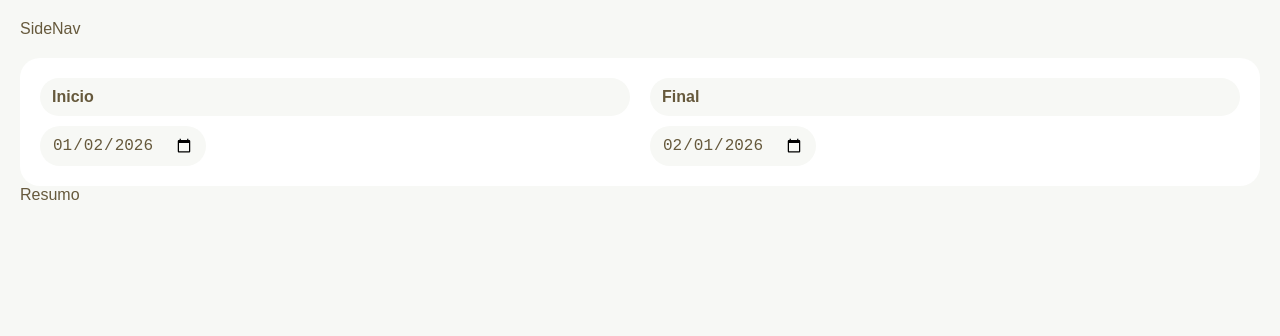
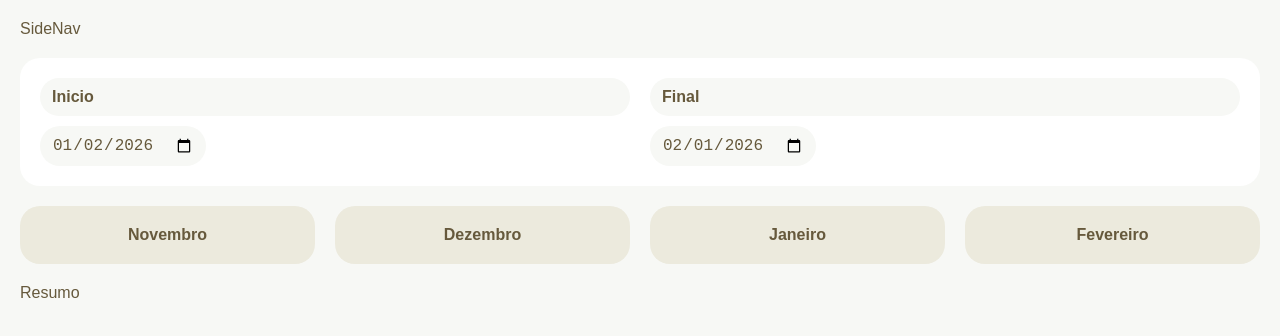
Before and after one commit to geraldezjunior/FinTech, a React (Vite) app: page / in a window 1280 px wide. Shown: the top 336 px of the page. Built offline with nearby package versions, Linux system fonts and the light colour scheme; no server answers.

Commit message:
MonthBtn

```diff
--- a/src/Components/Header.tsx
+++ b/src/Components/Header.tsx
@@ -1,12 +1,16 @@
 import React from "react";
 import { useData } from "../Context/DataContext";
 import DateRange from "./DateRange";
+import Month from "./Month";
 
 const Header = () => {
   return (
-    <div>
-      <DateRange />
-    </div>
+    <header className="mb">
+      <div className="mb">
+        <DateRange />
+      </div>
+      <Month />
+    </header>
   );
 };
 
--- /dev/null
+++ b/src/Components/Month.tsx
@@ -0,0 +1,14 @@
+import MonthBtn from "./MonthBtn";
+
+const Month = () => {
+  return (
+    <div className="flex">
+      <MonthBtn n={-3} />
+      <MonthBtn n={-2} />
+      <MonthBtn n={-1} />
+      <MonthBtn n={0} />
+    </div>
+  );
+};
+
+export default Month;
--- /dev/null
+++ b/src/Components/MonthBtn.tsx
@@ -0,0 +1,48 @@
+import React from "react";
+import { useData } from "../Context/DataContext";
+
+const style: React.CSSProperties = {
+  padding: "var(--gap) var(--gap-s)",
+  backgroundColor: "var(--color-3)",
+  border: "none",
+  borderRadius: "var(--gap)",
+  color: "var(--color-2)",
+  fontWeight: "600",
+  textTransform: "capitalize",
+};
+
+function nameMonth(n: number) {
+  const date = new Date();
+  date.setMonth(date.getMonth() + n);
+  return new Intl.DateTimeFormat("pt-BR", { month: "long" }).format(date);
+}
+
+function formatDate(date: Date) {
+  const dd = String(date.getDate()).padStart(2, "0");
+  const mm = String(date.getMonth() + 1).padStart(2, "0");
+  const yyyy = date.getFullYear();
+  return `${yyyy}-${mm}-${dd}`;
+}
+
+const MonthBtn = ({ n }: { n: number }) => {
+  const { setInicio, setFinal } = useData();
+
+  function setMes(n: number) {
+    const date = new Date();
+    date.setMonth(date.getMonth() + n);
+
+    const firstDay = new Date(date.getFullYear(), date.getMonth(), 1);
+    const lastDay = new Date(date.getFullYear(), date.getMonth() + 1, 0);
+
+    setInicio(formatDate(firstDay));
+    setFinal(formatDate(lastDay));
+  }
+
+  return (
+    <button style={style} onClick={() => setMes(n)}>
+      {nameMonth(n)}
+    </button>
+  );
+};
+
+export default MonthBtn;
```
